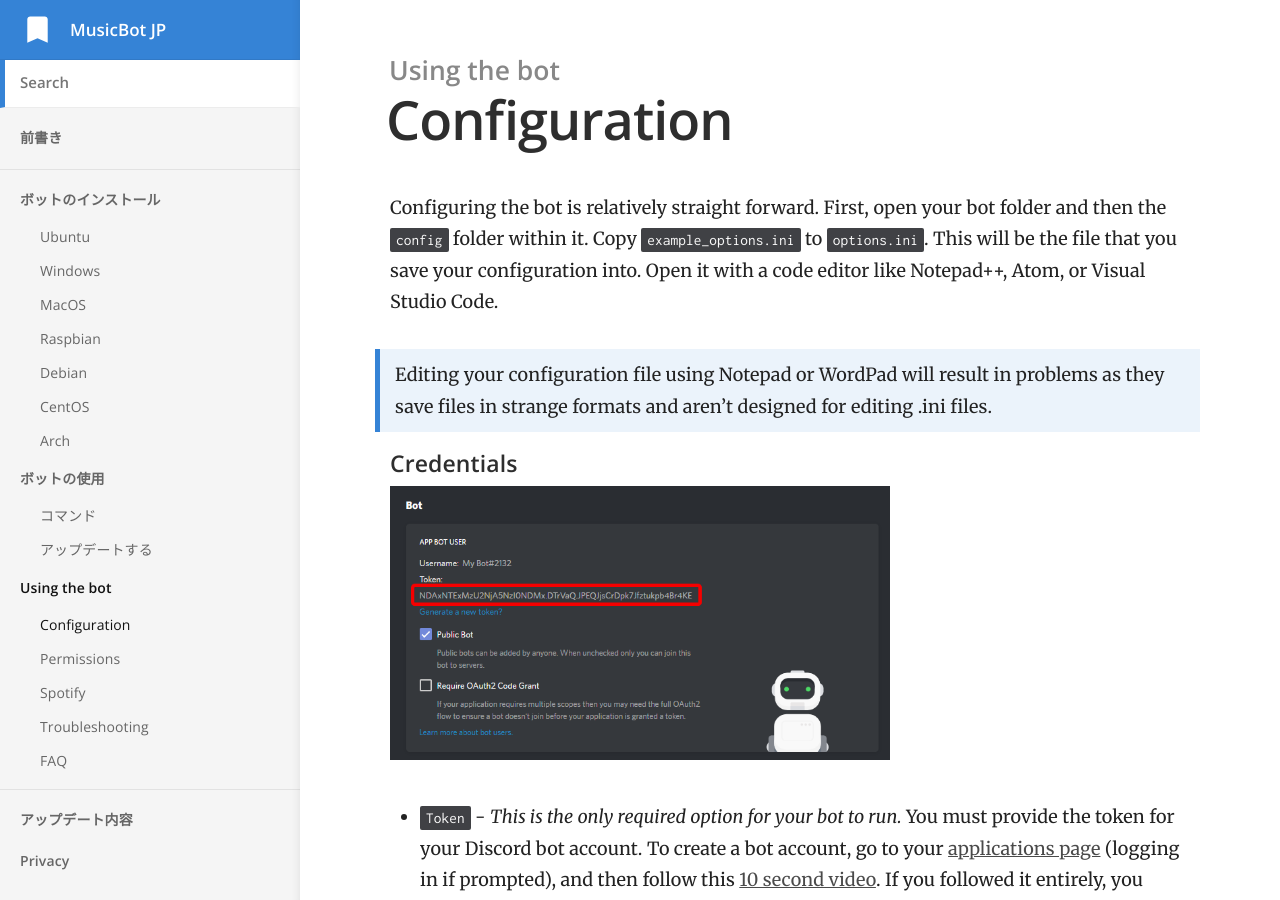
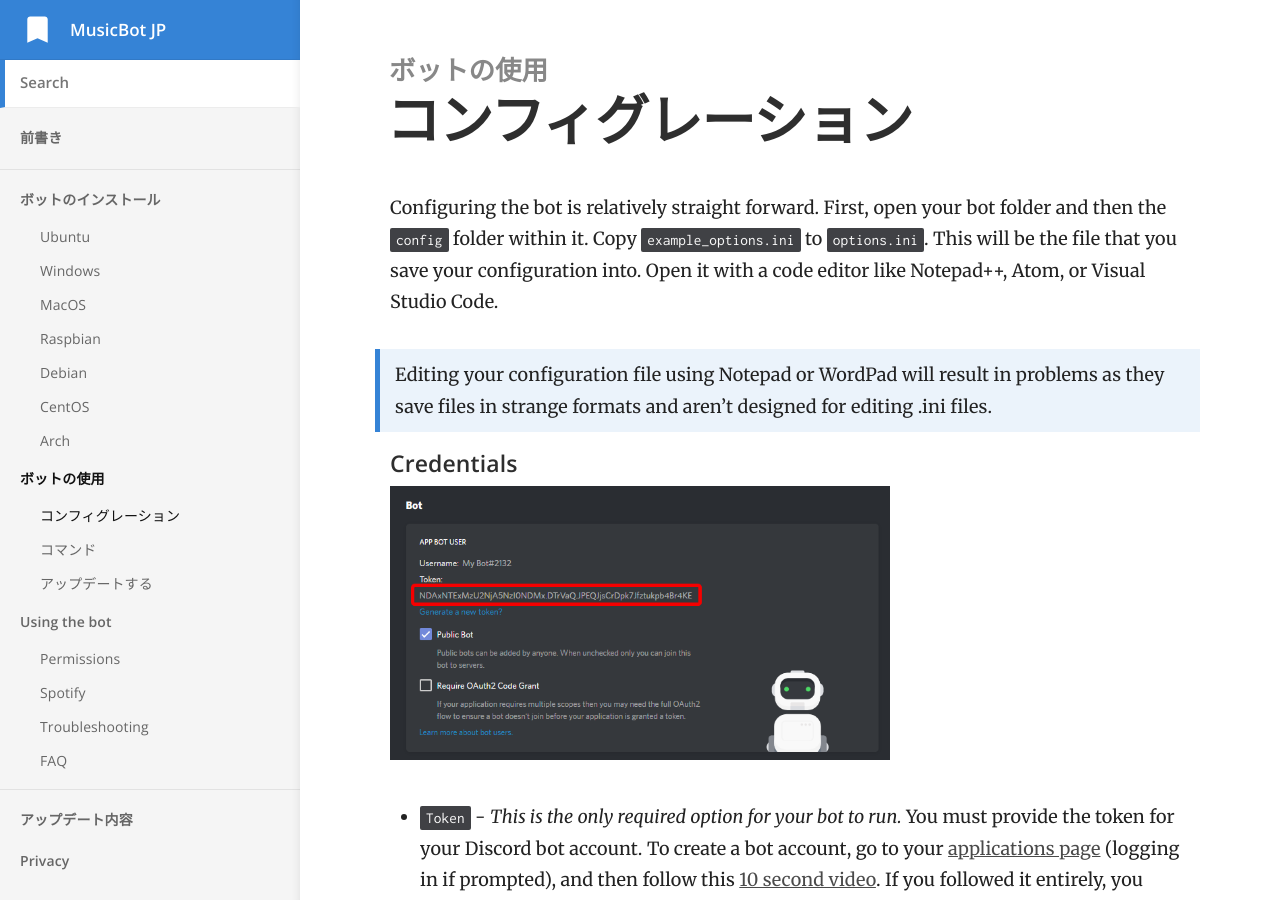
Before and after one commit to ritokun/MusicBot-1, a Jekyll site: the page built from _docs/using/configuration.md, in a window 1280 px wide and 900 px high. Built offline with Jekyll 4.4.1, drawn with Linux system fonts in a browser that asks for light colours.

Commit message:
Update configuration.md

```diff
--- a/_docs/using/configuration.md
+++ b/_docs/using/configuration.md
@@ -1,6 +1,6 @@
 ---
-title: Configuration
-category: Using the bot
+title: コンフィグレーション
+category: ボットの使用
 order: 1
 ---
 
```
